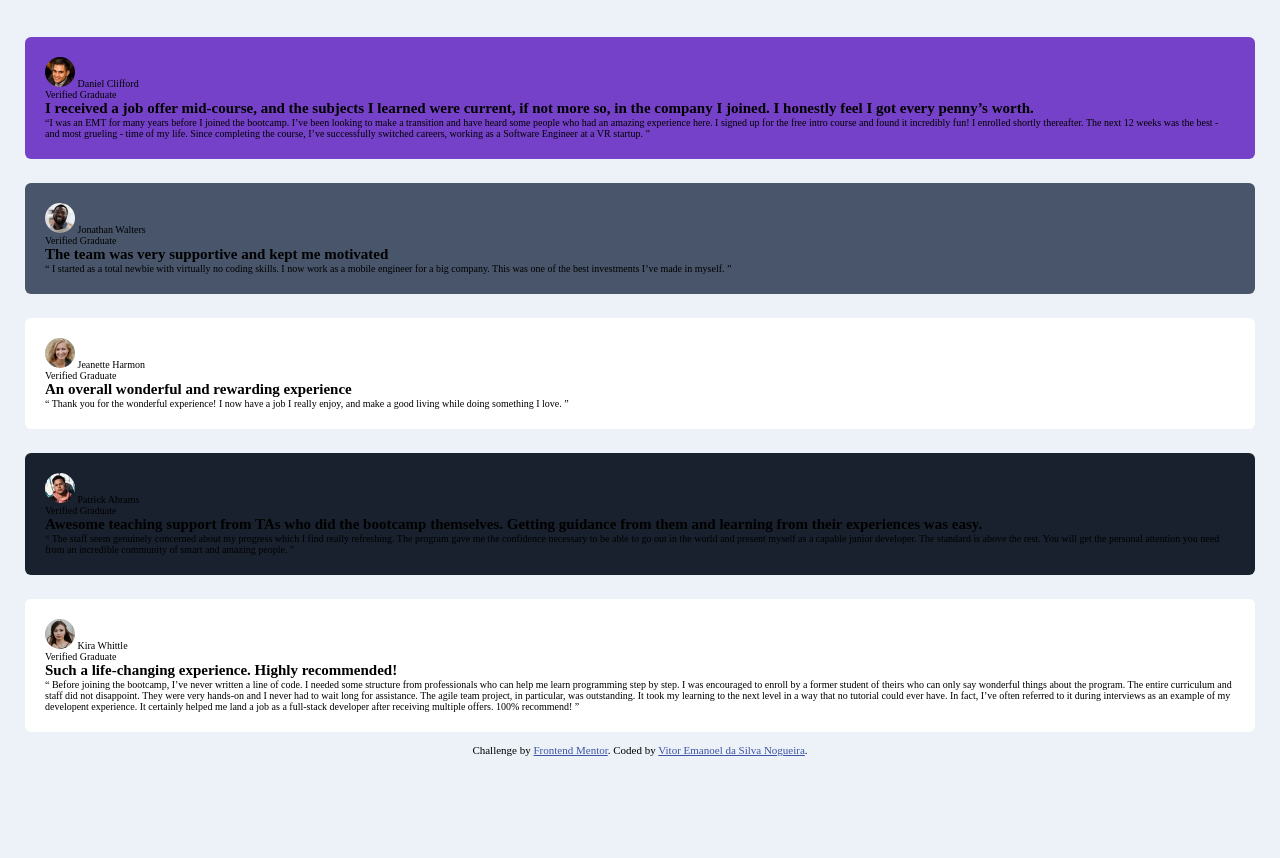
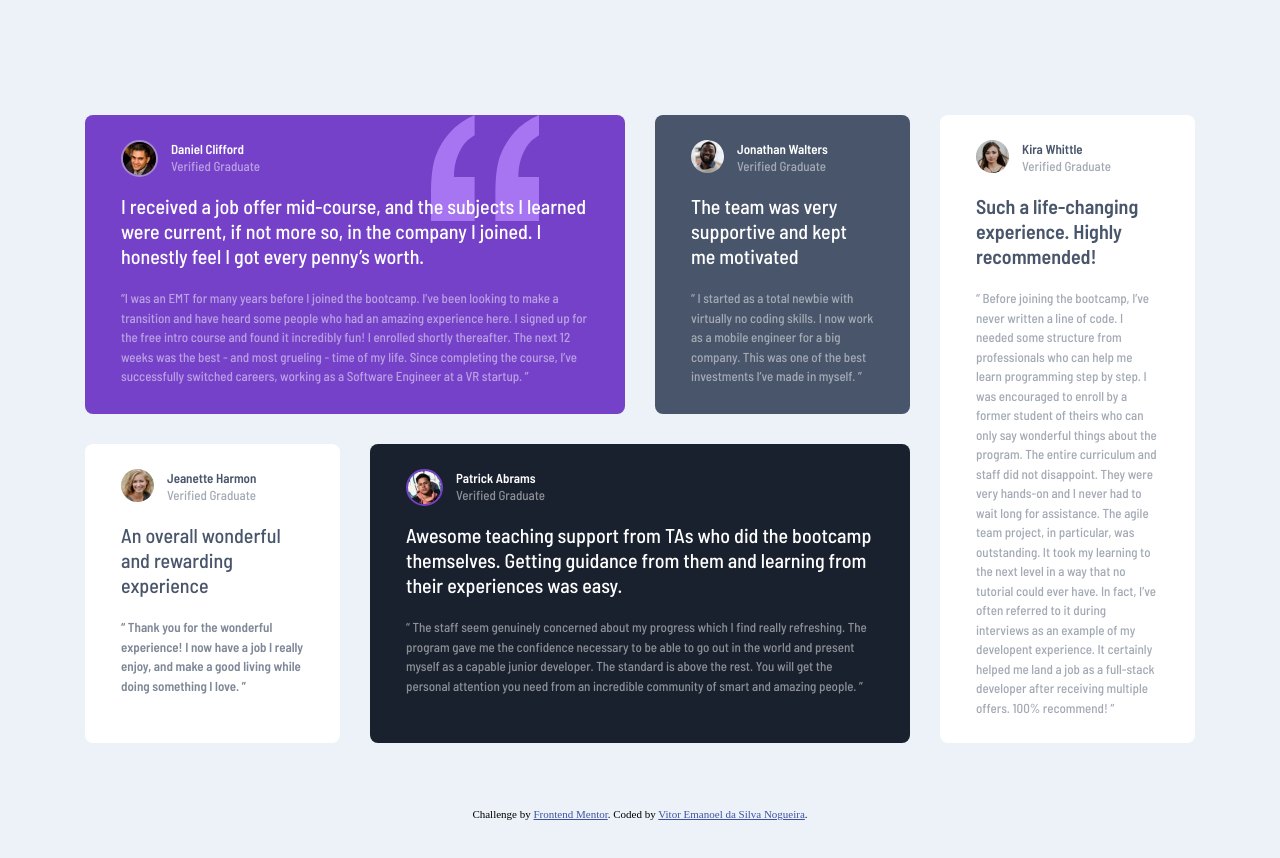
Before and after one commit to VitorEmanoelNogueira/testimonials-grid-section-main, a plain HTML site: page index.html in a window 1280 px wide. Before the commit the page ends 800 px from the top, so only its background shows below. Drawn offline with Linux system fonts and the light colour scheme.

Commit message:
desktop version

```diff
--- a/css/style.css
+++ b/css/style.css
@@ -10,10 +10,11 @@
     --lightGrayishBlue: hsl(210, 46%, 95%);
 
     --barlow: "Barlow Semi Condensed", sans-serif;
-    --fontBody: 1.3rem;
     --w5: 500;
     --w6: 600;
 }
+
+/*É PRA IR MEXER NA VERSÃO DE DESKTOP AGORA!!!!!!!!!!!!!!!!!!!!!!!!!!!*/
 
 *{
     margin: 0em;
@@ -21,33 +22,80 @@
 }
 
 body{
-  padding: 2.5rem;
-  background-color: var(--lightGrayishBlue)
+  padding: 5rem 2rem;
+  background-color: var(--lightGrayishBlue);
+
+}
+::-webkit-scrollbar{
+  display: none;
 }
 
 main{
   display: flex;
   flex-flow: column;
+  font: normal var(--w5) 1.3rem/150% var(--barlow), sans-serif;
 }
 
 .testimonial{
-  padding: 2rem;
+  padding: 2.5rem 3.6rem;
   margin: 1.2rem 0rem;
-  border-radius: 0.6rem;
+  border-radius: 0.8rem;
+}
+
+.profile{
+  display: grid;
+  grid-template-columns: auto 7fr;
+  grid-template-rows: 1fr 1fr;
+  grid-gap: 0em 1em;
 
   & img{
+    grid-area: 1 / 1 / 3 / 2;
     border-radius: 50%;
-    width: 3rem;
-
+    width: 3.3rem;
+  }
+  & .name{
+    grid-area: 1 / 2 / 2 / 3;
+    font-weight: var(--w6);
   }
 
-  & .name{
-   display: inline-block;
+  & .desc{
+    grid-area: 2 / 2 / 3 / 3;
+    margin: -0.2em 0em;
+    opacity: 0.5;
   }
+
 }
 
+h2{
+  font-size: 2rem;
+  font-weight: var(--w5);
+  line-height: 125%;
+  max-width: 45ch;
+  margin: 1.5rem 0rem;
+}
+
+.review{
+  opacity: 0.5;
+}
+
+.white{color: var(--white);}
+
+.blue{color: var(--darkGrayishBlue)}
+
 .testimonial:nth-child(1){
-  background-color: var(--violet);
+  background: var(--violet) url(../images/bg-pattern-quotation.svg) no-repeat scroll top right;
+  background-size: 33%;
+  background-position-x: 89%;
+
+
+  & img{
+    border: 0.2rem solid hsl(263, 39%, 67%)
+  }
+
+  & .review{
+    opacity: 0.5
+  }
+
 }
 
 .testimonial:nth-child(2){
@@ -56,14 +104,26 @@ main{
 
 .testimonial:nth-child(3){
   background-color: var(--white);
+
+  & .review{
+    font-weight: var(--w6);
+    opacity: 0.7
+  }
 }
 
 .testimonial:nth-child(4){
   background-color: var(--darkBlackishBlue);
+  & img{
+    border: 0.2rem solid var(--violet)
+  }
 }
 
 .testimonial:nth-child(5){
   background-color: var(--white);
+
+  & h2{
+    font-weight: var(--w6);
+  }
 }
 
 .attribution {
@@ -74,3 +134,47 @@ main{
   .attribution a {
     color: hsl(228, 45%, 44%);
   }
+
+  @media screen and (min-width: 998px) {
+    main{
+      display: grid;
+      grid-template-columns: 2fr 2fr 2fr 2fr;
+      grid-template-rows: 1fr 1fr;
+      grid-gap: 3rem;
+      padding: 5em;
+    }
+
+    .testimonial{
+      margin: 0rem;
+    }
+
+    h2{
+      max-width: fit-content;
+    }
+
+    .review{
+      margin-top: 2rem;
+    }
+
+    .testimonial:nth-child(1){
+      grid-area: 1 / 1 / 2 / 3;
+      background-size: 20%;
+      background-position-x: 80%;
+    }
+
+    .testimonial:nth-child(2){
+      grid-area: 1 / 3 / 2 / 4;
+    }
+
+    .testimonial:nth-child(3){
+      grid-area: 2 / 1 / 3 / 2;
+    }
+
+    .testimonial:nth-child(4){
+      grid-area: 2 / 2 / 3 / 4;
+    }
+
+    .testimonial:nth-child(5){
+      grid-area: 1 / 4 / 3 / 5;
+    }
+  }
--- a/index.html
+++ b/index.html
@@ -15,11 +15,13 @@
 <body>
   <main>
     <article class="testimonial">
-      <img src="images/image-daniel.jpg" alt="Daniel">
-      <p class="name n_White">Daniel Clifford</p>
-      <p class ="textWhite">Verified Graduate</p>
-      <h1 class="hWhite">I received a job offer mid-course, and the subjects I learned were current, if not more so, in the company I joined. I honestly feel I got every penny’s worth.</h1>
-      <p class="textWhite">
+      <div class="profile">
+        <img src="images/image-daniel.jpg" alt="Daniel">
+        <p class="name white">Daniel Clifford</p>
+        <p class ="desc white">Verified Graduate</p>
+      </div>
+      <h2 class="white">I received a job offer mid-course, and the subjects I learned were current, if not more so, in the company I joined. I honestly feel I got every penny’s worth.</h2>
+      <p class="review white">
         “I was an EMT for many years before I joined the bootcamp. I’ve been looking to make a
         transition and have heard some people who had an amazing experience here. I signed up
         for the free intro course and found it incredibly fun! I enrolled shortly thereafter.
@@ -28,34 +30,40 @@
       </p>
     </article>
     <article class="testimonial">
-      <img src="images/image-jonathan.jpg" alt="Jonathan">
-      <p class="name n_White">Jonathan Walters</p>
-      <p class="textWhite">Verified Graduate</p>
-      <h1 class="hWhite">The team was very supportive and kept me motivated</h1>
-      <p class="textWhite">
+      <div class="profile">
+        <img src="images/image-jonathan.jpg" alt="Jonathan">
+        <p class="name white">Jonathan Walters</p>
+        <p class="desc white">Verified Graduate</p>
+      </div>
+      <h2 class="white">The team was very supportive and kept me motivated</h2>
+      <p class="review white">
         “ I started as a total newbie with virtually no coding skills. I now work as a mobile engineer
         for a big company. This was one of the best investments I’ve made in myself. ”
       </p>
     </article>
     <article class="testimonial">
-      <img src="images/image-jeanette.jpg" alt="Jeanette">
-      <p class="name n_Blue">Jeanette Harmon</p>
-      <p class="textBlue">Verified Graduate</p>
-      <h1 class="hBlue">An overall wonderful and rewarding experience</h1>
-      <p class="textBlue">
+      <div class="profile">
+        <img src="images/image-jeanette.jpg" alt="Jeanette">
+        <p class="name blue">Jeanette Harmon</p>
+        <p class="desc blue">Verified Graduate</p>
+      </div>
+      <h2 class="blue">An overall wonderful and rewarding experience</h2>
+      <p class="review blue">
         “ Thank you for the wonderful experience! I now have a job I really enjoy, and make a good living
         while doing something I love. ”
       </p>
     </article>
     <article class="testimonial">
-      <img src="images/image-patrick.jpg" alt="Patrick">
-      <p class="name n_White">Patrick Abrams</p>
-      <p class="textWhite">Verified Graduate</p>
-      <h1 class="hWhite">
+      <div class="profile">
+        <img src="images/image-patrick.jpg" alt="Patrick">
+        <p class="name white">Patrick Abrams</p>
+        <p class="desc white">Verified Graduate</p>
+      </div>
+      <h2 class="white">
         Awesome teaching support from TAs who did the bootcamp themselves. Getting guidance from them and
         learning from their experiences was easy.
-      </h1>
-      <p class="textWhite">
+      </h2>
+      <p class="review white">
         “ The staff seem genuinely concerned about my progress which I find really refreshing. The program
         gave me the confidence necessary to be able to go out in the world and present myself as a capable
         junior developer. The standard is above the rest. You will get the personal attention you need from
@@ -63,11 +71,13 @@
       </p>
     </article>
     <article class="testimonial">
-      <img src="images/image-kira.jpg" alt="Kira">
-      <p class="name n_Blue">Kira Whittle</p>
-      <p class="textBlue">Verified Graduate</p>
-      <h1 class="hBlue">Such a life-changing experience. Highly recommended!</h1>
-      <p class="textBlue">
+      <div class="profile">
+        <img src="images/image-kira.jpg" alt="Kira">
+        <p class="name blue">Kira Whittle</p>
+        <p class="desc blue">Verified Graduate</p>
+      </div>
+      <h2 class="blue">Such a life-changing experience. Highly recommended!</h2>
+      <p class="review blue">
         “ Before joining the bootcamp, I’ve never written a line of code. I needed some structure from
         professionals who can help me learn programming step by step. I was encouraged to enroll by a former
         student of theirs who can only say wonderful things about the program. The entire curriculum and staff
```
